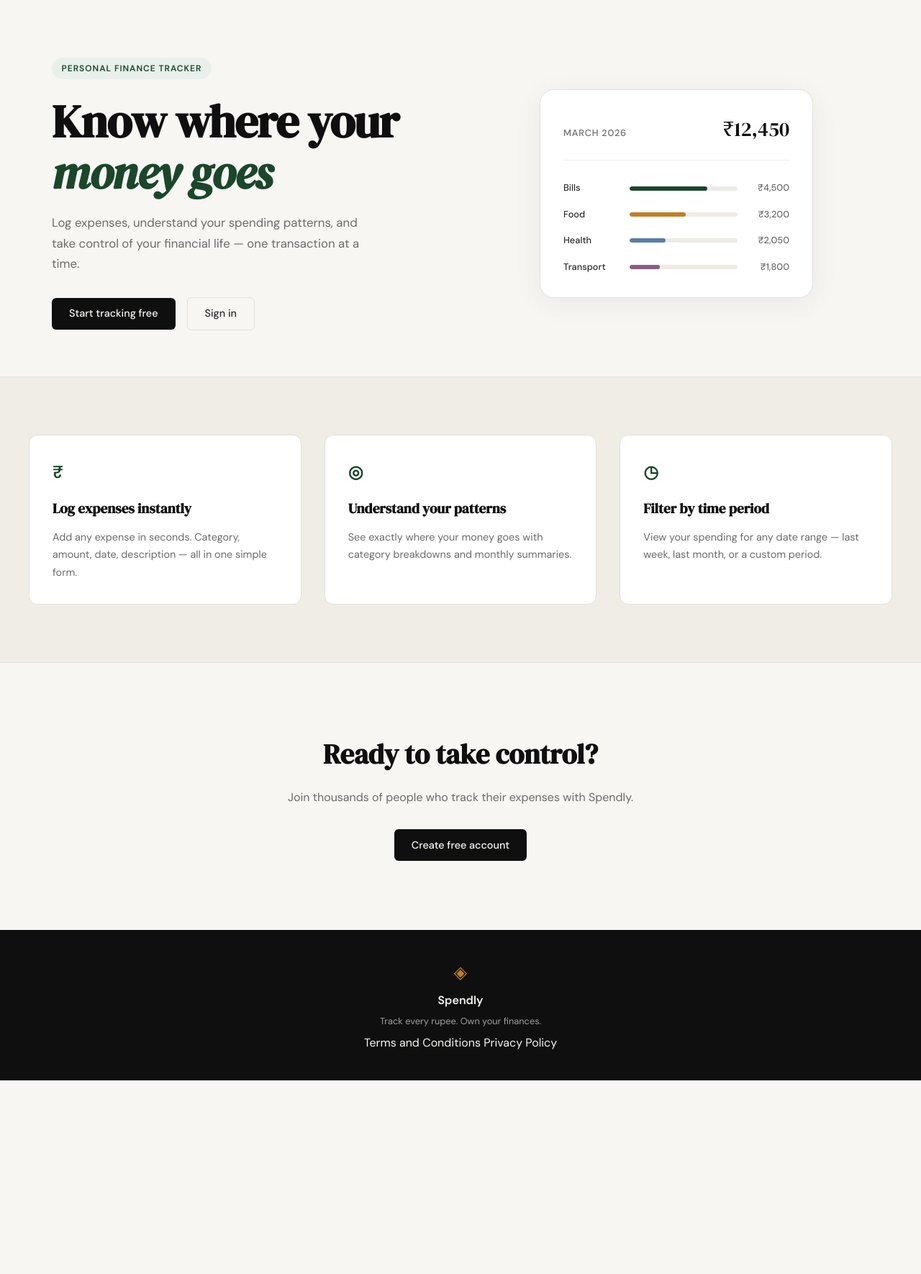
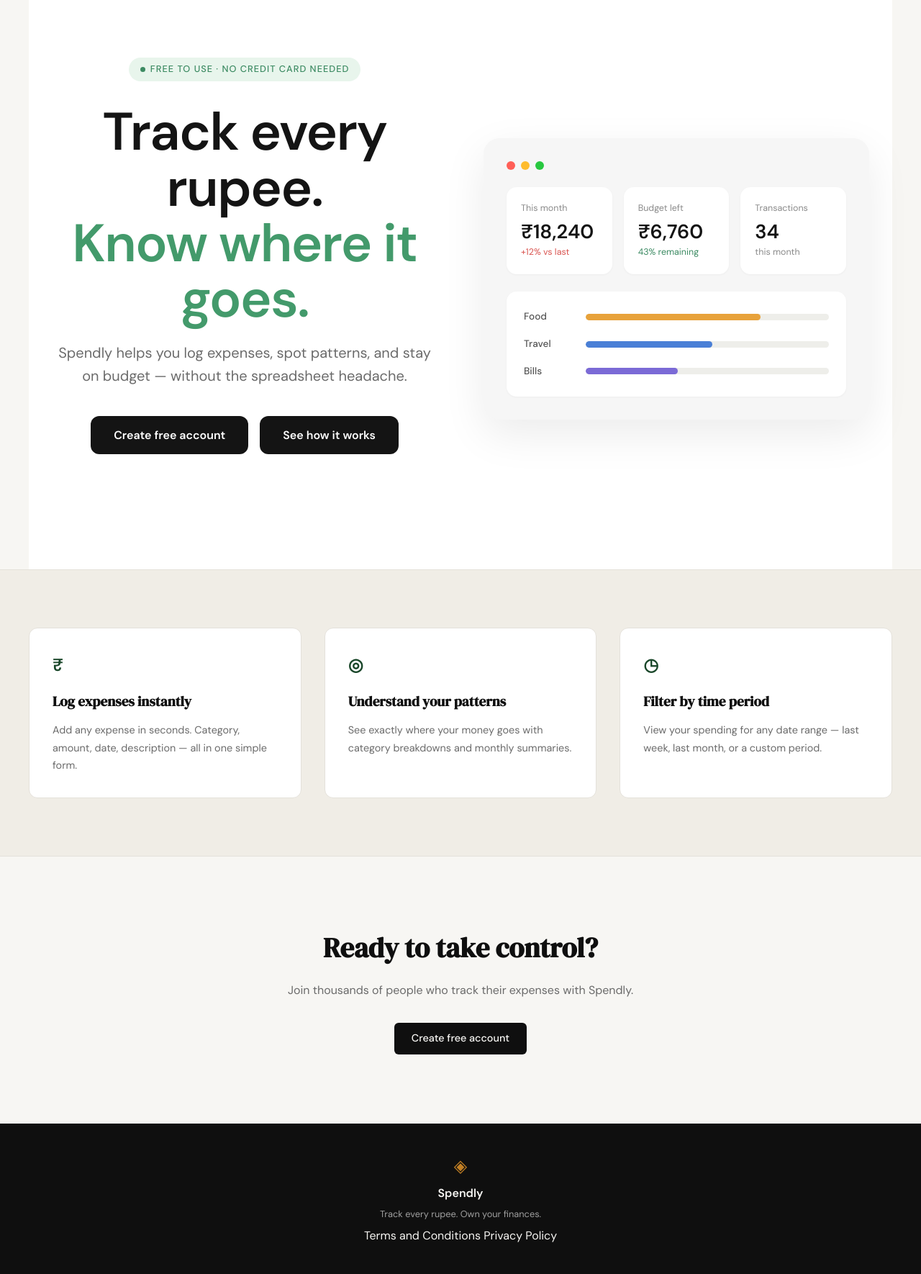
Before and after one commit to Alliumsepa/spendly, a Flask app: page / in a window 1280 px wide. Shown: the part 61-1831 px from the top of the page at 72% size. Before the commit the page ends 1562 px from the top, so only its background shows below. Run offline with Flask 3, Linux system fonts and the light colour scheme.

Commit message:
landing: redesign hero section to match mockup

```diff
--- /dev/null
+++ b/static/css/landing.css
@@ -0,0 +1,217 @@
+/* ------------------------------------------------------------------ */
+/* Landing hero — matches the Spendly landing design                   */
+/* ------------------------------------------------------------------ */
+
+.hero {
+    background: #ffffff;
+    padding: 5rem 2rem 6rem;
+    text-align: center;
+}
+
+.hero-inner {
+    max-width: 1100px;
+    margin: 0 auto;
+    display: flex;
+    flex-direction: column;
+    align-items: center;
+}
+
+.hero-badge {
+    display: inline-flex;
+    align-items: center;
+    gap: 0.45rem;
+    background: #e8f5ec;
+    color: #3d8b63;
+    font-size: 0.8rem;
+    font-weight: 500;
+    padding: 0.4rem 1rem;
+    border-radius: 999px;
+    margin-bottom: 2rem;
+}
+
+.hero-badge-dot {
+    width: 7px;
+    height: 7px;
+    border-radius: 50%;
+    background: #3d8b63;
+}
+
+.hero-title {
+    font-family: 'DM Sans', system-ui, sans-serif;
+    font-weight: 700;
+    font-size: clamp(2.6rem, 6vw, 4.6rem);
+    line-height: 1.05;
+    letter-spacing: -0.02em;
+    color: #141414;
+    margin-bottom: 1.25rem;
+}
+
+.hero-title-accent {
+    color: #439a6b;
+}
+
+.hero-subtitle {
+    font-size: clamp(1rem, 1.6vw, 1.25rem);
+    color: #6b6b6b;
+    line-height: 1.6;
+    max-width: 640px;
+    margin-bottom: 2.5rem;
+}
+
+.hero-actions {
+    display: flex;
+    gap: 1rem;
+    justify-content: center;
+    flex-wrap: wrap;
+    margin-bottom: 4rem;
+}
+
+.hero-actions .btn-primary,
+.hero-actions .btn-secondary {
+    background: #141414;
+    color: #ffffff;
+    padding: 0.85rem 2rem;
+    border-radius: 12px;
+    font-family: 'DM Sans', system-ui, sans-serif;
+    font-size: 1rem;
+    font-weight: 600;
+    text-decoration: none;
+    border: none;
+    cursor: pointer;
+    transition: background 0.2s;
+}
+
+.hero-actions .btn-primary:hover,
+.hero-actions .btn-secondary:hover {
+    background: #000000;
+}
+
+/* ------------------------------------------------------------------ */
+/* Mock dashboard (hero visual)                                        */
+/* ------------------------------------------------------------------ */
+
+.hero-visual {
+    display: flex;
+    justify-content: center;
+}
+
+.mock-dashboard {
+    width: 100%;
+    max-width: 980px;
+}
+
+.mock-window {
+    background: #f6f6f6;
+    border-radius: 22px;
+    padding: 2rem;
+    box-shadow: 0 20px 60px rgba(0, 0, 0, 0.08);
+    text-align: left;
+}
+
+.mock-dots {
+    display: flex;
+    gap: 0.5rem;
+    margin-bottom: 1.5rem;
+}
+
+.mock-dot {
+    width: 12px;
+    height: 12px;
+    border-radius: 50%;
+}
+
+.mock-dot-red { background: #ff5f57; }
+.mock-dot-yellow { background: #febc2e; }
+.mock-dot-green { background: #28c840; }
+
+.mock-stats {
+    display: grid;
+    grid-template-columns: repeat(3, 1fr);
+    gap: 1rem;
+    margin-bottom: 1.5rem;
+}
+
+.mock-stat {
+    background: #ffffff;
+    border-radius: 14px;
+    padding: 1.25rem;
+    box-shadow: 0 1px 3px rgba(0, 0, 0, 0.04);
+}
+
+.mock-stat-label {
+    font-size: 0.78rem;
+    color: #8a8a8a;
+    margin-bottom: 0.4rem;
+}
+
+.mock-stat-value {
+    font-family: 'DM Sans', system-ui, sans-serif;
+    font-size: 1.7rem;
+    font-weight: 700;
+    color: #141414;
+    line-height: 1.1;
+}
+
+.mock-stat-note {
+    font-size: 0.78rem;
+    margin-top: 0.3rem;
+}
+
+.mock-stat-warn { color: #d9534f; }
+.mock-stat-ok { color: #3d8b63; }
+.mock-stat-note:not(.mock-stat-warn):not(.mock-stat-ok) { color: #8a8a8a; }
+
+.mock-chart {
+    background: #ffffff;
+    border-radius: 14px;
+    padding: 1.5rem;
+    box-shadow: 0 1px 3px rgba(0, 0, 0, 0.04);
+    display: flex;
+    flex-direction: column;
+    gap: 1rem;
+}
+
+.mock-chart-row {
+    display: grid;
+    grid-template-columns: 70px 1fr;
+    align-items: center;
+    gap: 1rem;
+}
+
+.mock-chart-cat {
+    font-size: 0.85rem;
+    color: #555;
+    font-weight: 500;
+}
+
+.mock-chart-track {
+    height: 9px;
+    background: #eeeeea;
+    border-radius: 999px;
+    overflow: hidden;
+}
+
+.mock-chart-bar {
+    height: 100%;
+    border-radius: 999px;
+}
+
+.mock-chart-bar-1 { background: #e8a23a; }
+.mock-chart-bar-2 { background: #4a7fd6; }
+.mock-chart-bar-3 { background: #7b6ad6; }
+
+/* ------------------------------------------------------------------ */
+/* Responsive                                                          */
+/* ------------------------------------------------------------------ */
+
+@media (max-width: 900px) {
+    .hero { padding: 3.5rem 1.25rem 4rem; }
+    .mock-stats { grid-template-columns: 1fr; }
+}
+
+@media (max-width: 600px) {
+    .hero { padding: 2.5rem 1rem 3rem; }
+    .hero-actions { flex-direction: column; align-items: stretch; }
+    .hero-actions .btn-primary,
+    .hero-actions .btn-secondary { width: 100%; }
+}
--- a/templates/landing.html
+++ b/templates/landing.html
@@ -1,60 +1,76 @@
 {% extends "base.html" %}
 
 {% block title %}Spendly — Track Every Rupee{% endblock %}
+
+{% block head %}
+<link rel="stylesheet" href="{{ url_for('static', filename='css/landing.css') }}">
+{% endblock %}
 
 {% block content %}
 
 <section class="hero">
     <div class="hero-inner">
-        <div class="hero-badge">Personal Finance Tracker</div>
+        <div class="hero-badge">
+            <span class="hero-badge-dot"></span>
+            Free to use · No credit card needed
+        </div>
         <h1 class="hero-title">
-            Know where your<br>
-            <em>money goes</em>
+            Track every rupee.<br>
+            <span class="hero-title-accent">Know where it goes.</span>
         </h1>
         <p class="hero-subtitle">
-            Log expenses, understand your spending patterns,
-            and take control of your financial life —
-            one transaction at a time.
+            Spendly helps you log expenses, spot patterns, and stay
+            on budget — without the spreadsheet headache.
         </p>
         <div class="hero-actions">
-            <a href="{{ url_for('register') }}" class="btn-primary">Start tracking free</a>
-            <a href="{{ url_for('login') }}" class="btn-ghost">Sign in</a>
+            <a href="{{ url_for('register') }}" class="btn-primary">Create free account</a>
+            <a href="#" class="btn-secondary">See how it works</a>
         </div>
     </div>
     <div class="hero-visual">
-        <div class="mock-card">
-            <div class="mock-card-header">
-                <span class="mock-label">March 2026</span>
-                <span class="mock-total">₹12,450</span>
-            </div>
-            <div class="mock-bars">
-                <div class="mock-bar-row">
-                    <span class="mock-cat">Bills</span>
-                    <div class="mock-bar-track">
-                        <div class="mock-bar" style="width: 72%"></div>
+        <div class="mock-dashboard">
+            <div class="mock-window">
+                <div class="mock-dots">
+                    <span class="mock-dot mock-dot-red"></span>
+                    <span class="mock-dot mock-dot-yellow"></span>
+                    <span class="mock-dot mock-dot-green"></span>
+                </div>
+                <div class="mock-stats">
+                    <div class="mock-stat">
+                        <div class="mock-stat-label">This month</div>
+                        <div class="mock-stat-value">₹18,240</div>
+                        <div class="mock-stat-note mock-stat-warn">+12% vs last</div>
                     </div>
-                    <span class="mock-amt">₹4,500</span>
+                    <div class="mock-stat">
+                        <div class="mock-stat-label">Budget left</div>
+                        <div class="mock-stat-value">₹6,760</div>
+                        <div class="mock-stat-note mock-stat-ok">43% remaining</div>
+                    </div>
+                    <div class="mock-stat">
+                        <div class="mock-stat-label">Transactions</div>
+                        <div class="mock-stat-value">34</div>
+                        <div class="mock-stat-note">this month</div>
+                    </div>
                 </div>
-                <div class="mock-bar-row">
-                    <span class="mock-cat">Food</span>
-                    <div class="mock-bar-track">
-                        <div class="mock-bar mock-bar-2" style="width: 52%"></div>
+                <div class="mock-chart">
+                    <div class="mock-chart-row">
+                        <span class="mock-chart-cat">Food</span>
+                        <div class="mock-chart-track">
+                            <div class="mock-chart-bar mock-chart-bar-1" style="width: 72%"></div>
+                        </div>
                     </div>
-                    <span class="mock-amt">₹3,200</span>
-                </div>
-                <div class="mock-bar-row">
-                    <span class="mock-cat">Health</span>
-                    <div class="mock-bar-track">
-                        <div class="mock-bar mock-bar-3" style="width: 33%"></div>
+                    <div class="mock-chart-row">
+                        <span class="mock-chart-cat">Travel</span>
+                        <div class="mock-chart-track">
+                            <div class="mock-chart-bar mock-chart-bar-2" style="width: 52%"></div>
+                        </div>
                     </div>
-                    <span class="mock-amt">₹2,050</span>
-                </div>
-                <div class="mock-bar-row">
-                    <span class="mock-cat">Transport</span>
-                    <div class="mock-bar-track">
-                        <div class="mock-bar mock-bar-4" style="width: 28%"></div>
+                    <div class="mock-chart-row">
+                        <span class="mock-chart-cat">Bills</span>
+                        <div class="mock-chart-track">
+                            <div class="mock-chart-bar mock-chart-bar-3" style="width: 38%"></div>
+                        </div>
                     </div>
-                    <span class="mock-amt">₹1,800</span>
                 </div>
             </div>
         </div>
```
Also changed, not shown: Image.png (added).
